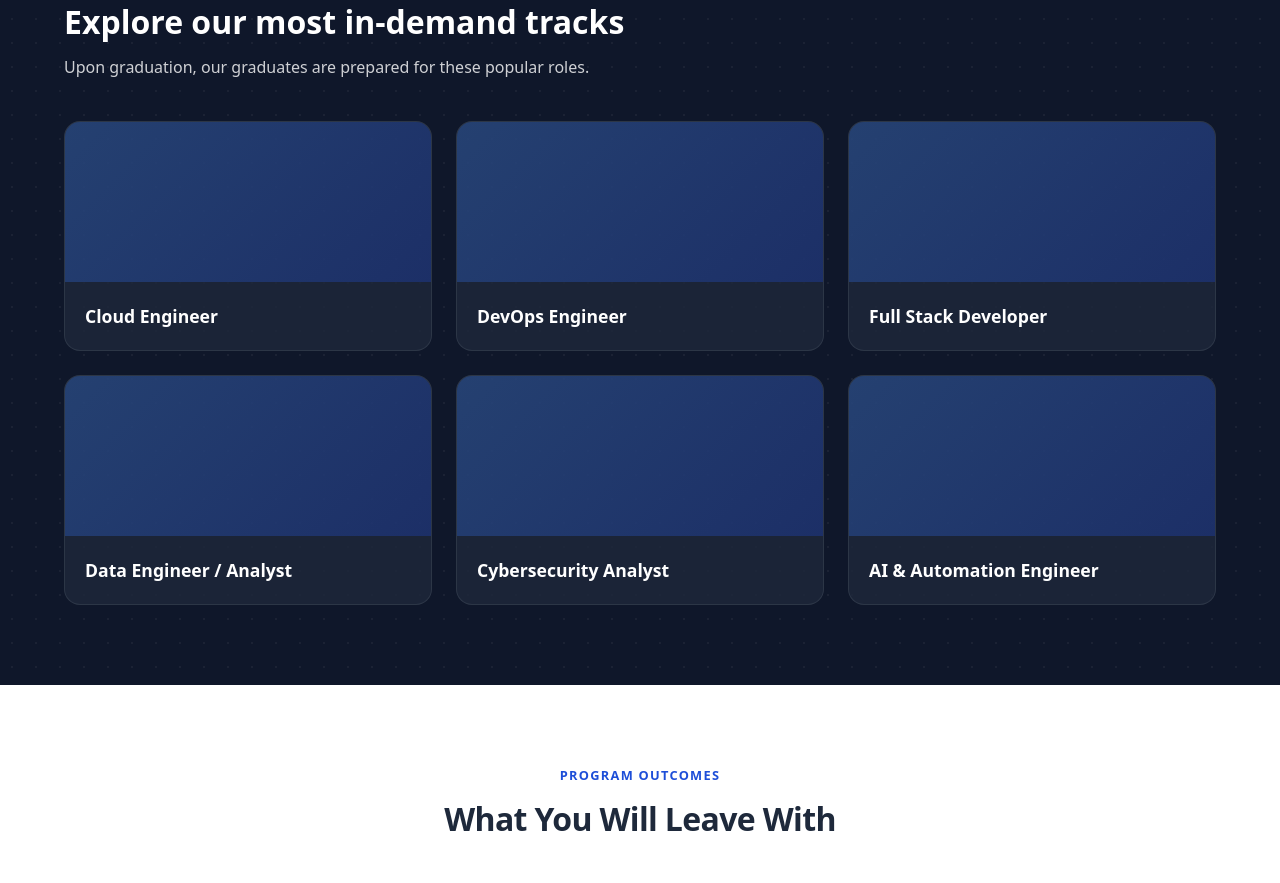
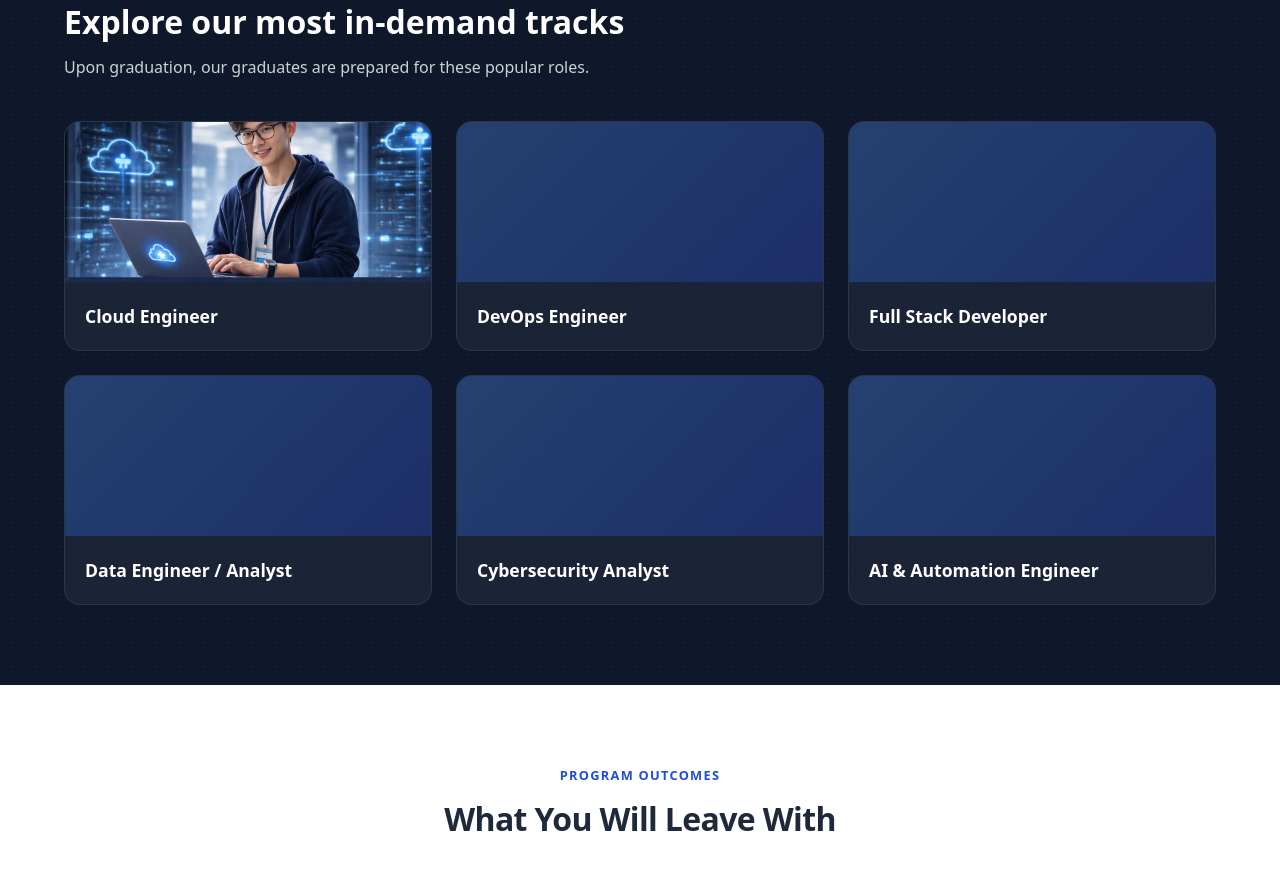
Before and after one commit to nhockcuncon77/TeckStack-Academy, a React (Vite) app in the folder client/: page / in a window 1280 px wide. Shown: the part 2100-2983 px from the top of the page. Built offline with nearby package versions, Linux system fonts and the light colour scheme; no server answers.

Commit message:
Add cloud_engineer image to Cloud Engineer track card on home
Co-authored-by: Cursor <cursoragent@cursor.com>

```diff
--- a/client/src/pages/Home.css
+++ b/client/src/pages/Home.css
@@ -329,6 +329,14 @@
 .career-track-image {
   height: 160px;
   background: linear-gradient(135deg, rgba(59, 130, 246, 0.3) 0%, rgba(30, 64, 175, 0.4) 100%);
+  overflow: hidden;
+}
+
+.career-track-image img {
+  width: 100%;
+  height: 100%;
+  object-fit: cover;
+  display: block;
 }
 
 .career-track-card h3 {
--- a/client/src/pages/Home.jsx
+++ b/client/src/pages/Home.jsx
@@ -176,7 +176,11 @@ export default function Home() {
           <div className="career-tracks-grid">
             {tracks.map(({ name, slug }) => (
               <Link key={slug} to={`/career-tracks/${slug}`} className="career-track-card">
-                <div className="career-track-image" />
+                <div className="career-track-image">
+                  {slug === 'cloud-engineer' && (
+                    <img src="/cloud_engineer.jpg" alt="" />
+                  )}
+                </div>
                 <h3>{name}</h3>
               </Link>
             ))}
```
Also changed, not shown: client/public/cloud_engineer.jpg (added), 1 other file (tests, documents, lock files or other folders).
